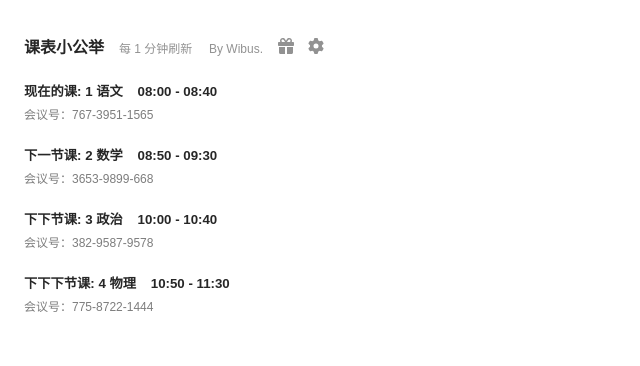
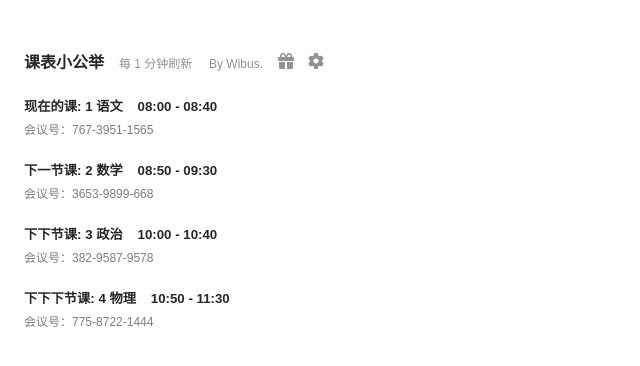
Before and after one commit to wibus-wee/mini-class-tool, a React (Vite) app: page / in a window 1280 px wide. Shown: the top 366 px of the page, without its empty margins (0-640 px from the left). Built offline with nearby package versions, Linux system fonts and the light colour scheme.

Commit message:
perf: label style improve [skip ci]

```diff
--- a/src/main.css
+++ b/src/main.css
@@ -1,7 +1,7 @@
 :root {
   /* --root-background: rgb(37, 37, 37); */
   --root-background: url("/screen_macos_desktop_light.jpg") no-repeat center center fixed;
-  --background-color: rgba(255, 255, 255, 0.65);
+  --background-color: rgba(255, 255, 255, 0.8);
   --font-color: rgba(0, 0, 0, 0.85);
   --font-sub-color: rgba(0, 0, 0, 0.55);
   --font-hover-color: #0090ff;
@@ -104,7 +104,7 @@ body {
 }
 
 .header {
-  margin-top: 10px;
+  margin-top: 25px;
   margin-bottom: 20px;
   display: flex;
   align-items: center;
@@ -257,7 +257,7 @@ textarea:focus, input:focus {
   content: attr(data-label);
   font-size: 12px;
   opacity: 0;
-  margin-left: 5px;
+  margin-left: 0px;
   background-color: rgba(0, 0, 0, 0.1);
   padding: 5px 10px;
   border-radius: 5px;
@@ -273,3 +273,9 @@ textarea:focus, input:focus {
 .label:hover:before {
   opacity: 1;
 }
+
+@media (prefers-color-scheme: dark) {
+  .label:before {
+    background-color: rgba(255, 255, 255, 0.1);
+  }
+}
```
